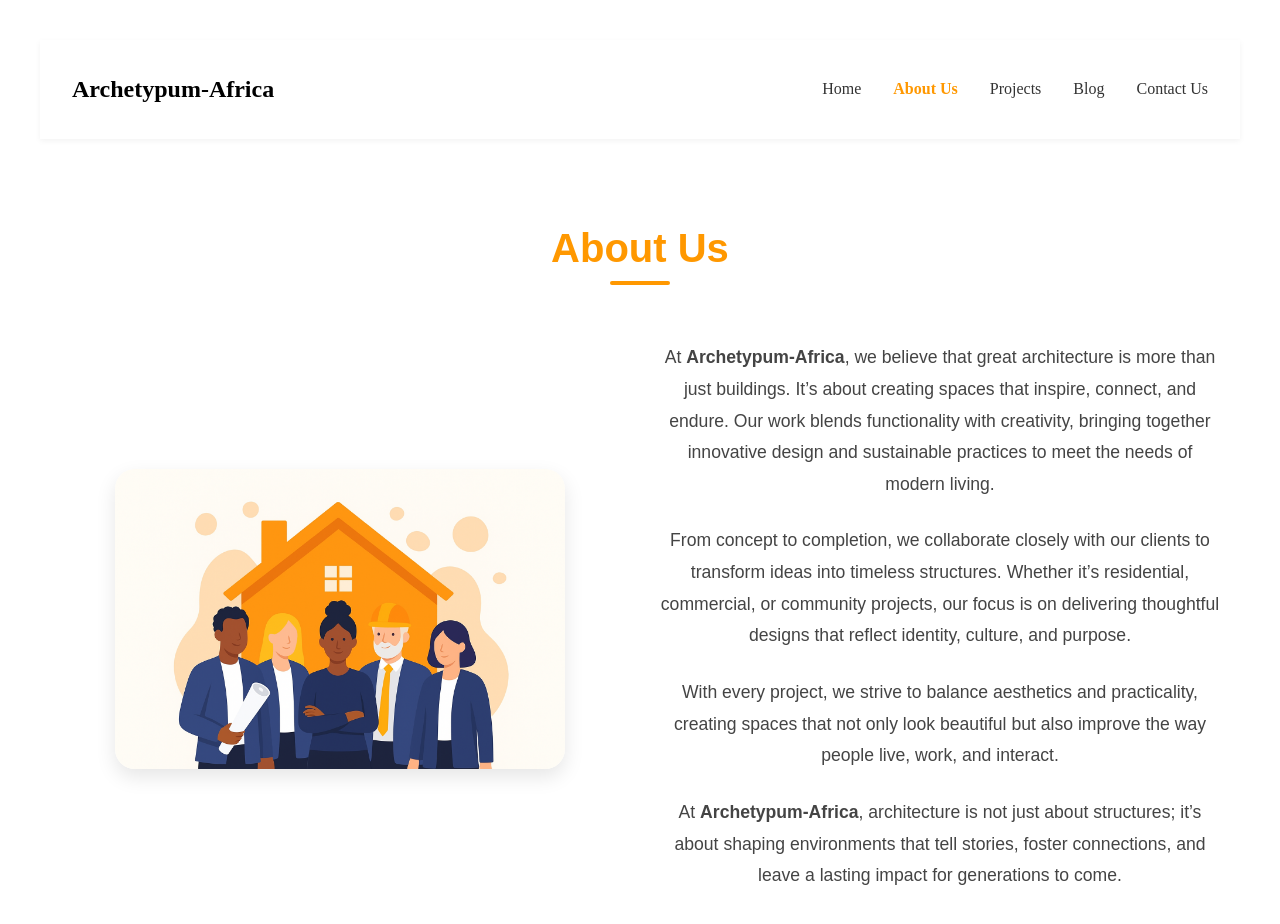
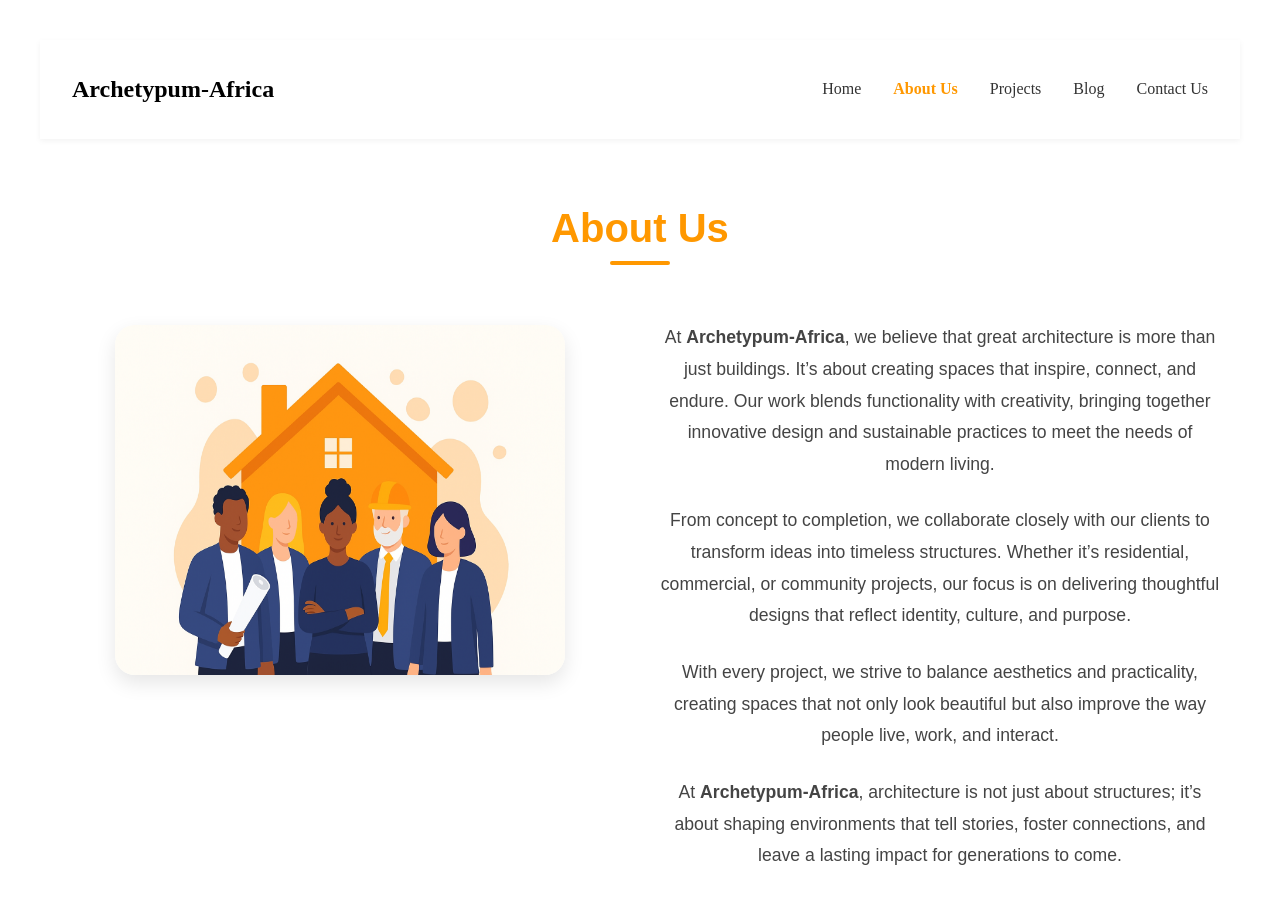
Before and after one commit to monalisasabina/archetypum-frontend, a React (Vite) app: page /about in a window 1280 px wide. Shown: the top 924 px of the page. Built offline with nearby package versions, Linux system fonts and the light colour scheme.

Commit message:
adjusting image on about page

```diff
--- a/src/Pages/About.css
+++ b/src/Pages/About.css
@@ -1,6 +1,6 @@
 .about-wrapper {
   background-color: #ffffff;
-  padding: 60px 20px;
+  padding: 40px 20px;
   max-width: 1200px; /* widen a bit for modern screens */
   margin: 0 auto;
   font-family: 'Poppins', sans-serif;
@@ -31,15 +31,17 @@
   display: grid;
   grid-template-columns: 1fr 1fr; /* two columns */
   gap: 40px;
-  align-items: center;
+  align-items: start;
 }
 
 .about-image img {
   width: 100%;
+  height: 350px;
   max-width: 450px;
   border-radius: 20px; /* rounded edges for a modern touch */
   box-shadow: 0 8px 20px rgba(0, 0, 0, 0.1); /* subtle shadow */
   transition: transform 0.3s ease;
+  margin-top: 20px;
 }
 
 .about-image img:hover {
```
